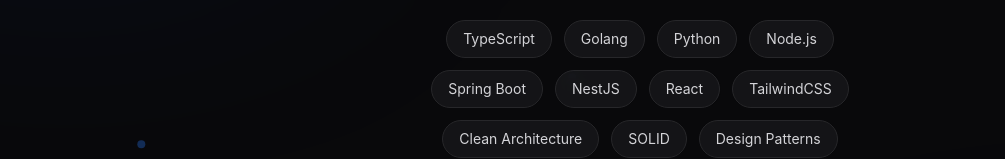
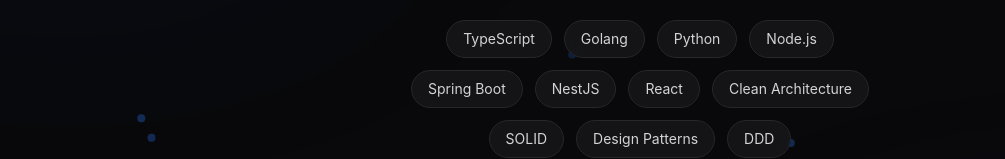
Before and after one commit to marcosfrancomarinho/meu-perfil, a React (Vite) app: page / in a window 1280 px wide. Shown: the part 532-691 px from the top of the page, without its empty margins (0-1005 px from the left). Built offline with nearby package versions, Linux system fonts and the light colour scheme.

Commit message:
Atualizar o App.tsx

```diff
--- a/src/App.tsx
+++ b/src/App.tsx
@@ -52,7 +52,6 @@
   'Spring Boot',
   'NestJS',
   'React',
-  'TailwindCSS',
   'Clean Architecture',
   'SOLID',
   'Design Patterns',
```
